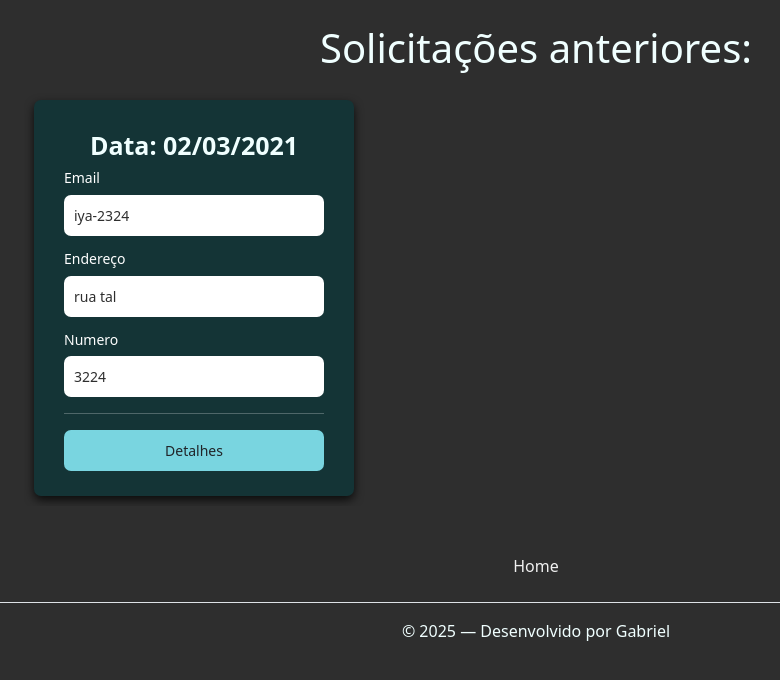
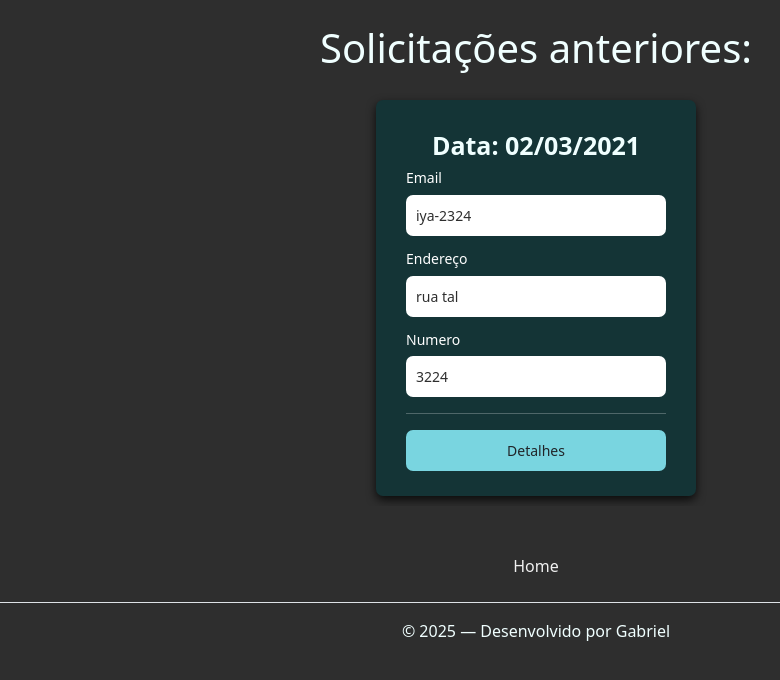
Before and after one commit to gabrielpassos2008/inicio_chegando, a Flask app: page /historico in a window 1280 px wide. Shown: the part 78-758 px from the top of the page, without its empty margins (104-884 px from the left). Run offline with Flask 3, Linux system fonts and the light colour scheme; some libraries are stand-ins or nearby versions.

Commit message:
adicionei duas novos modificaçoes para quando so estiver um ou dois cards no historico ele vaI centralizar

```diff
--- a/static/style.css
+++ b/static/style.css
@@ -143,6 +143,7 @@ h1{
 /* ===== CONTAINER DO SCROLL ===== */
 .scrollbar {
     display: flex;
+
     gap: 40px;
 
     width: 80%;
@@ -166,3 +167,8 @@ h1{
     flex: 0 0 auto;
     scroll-snap-align: start;
 }
+
+.scrollbar:has(> .form-box:only-child),
+.scrollbar:has(> .form-box:nth-child(2):last-child) {
+    justify-content: center;
+}
```
